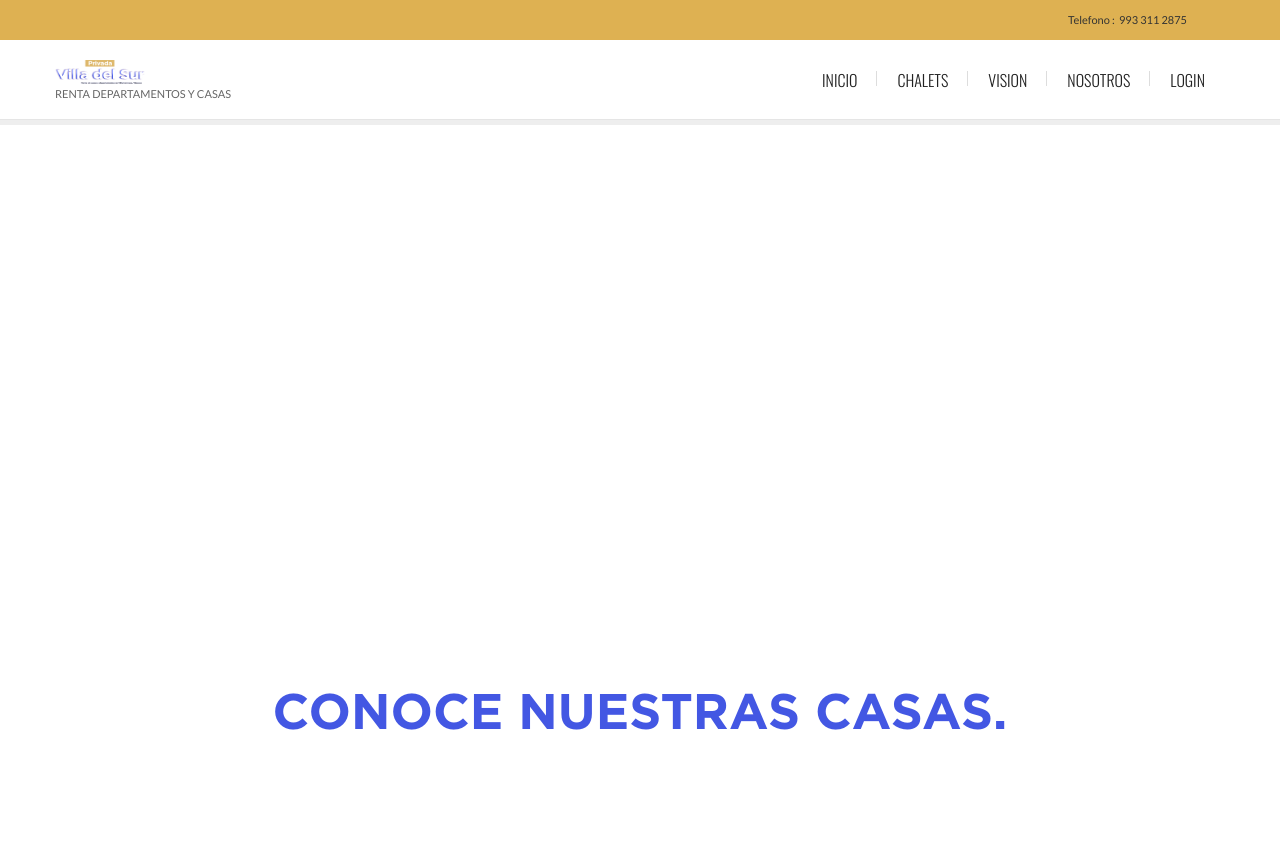
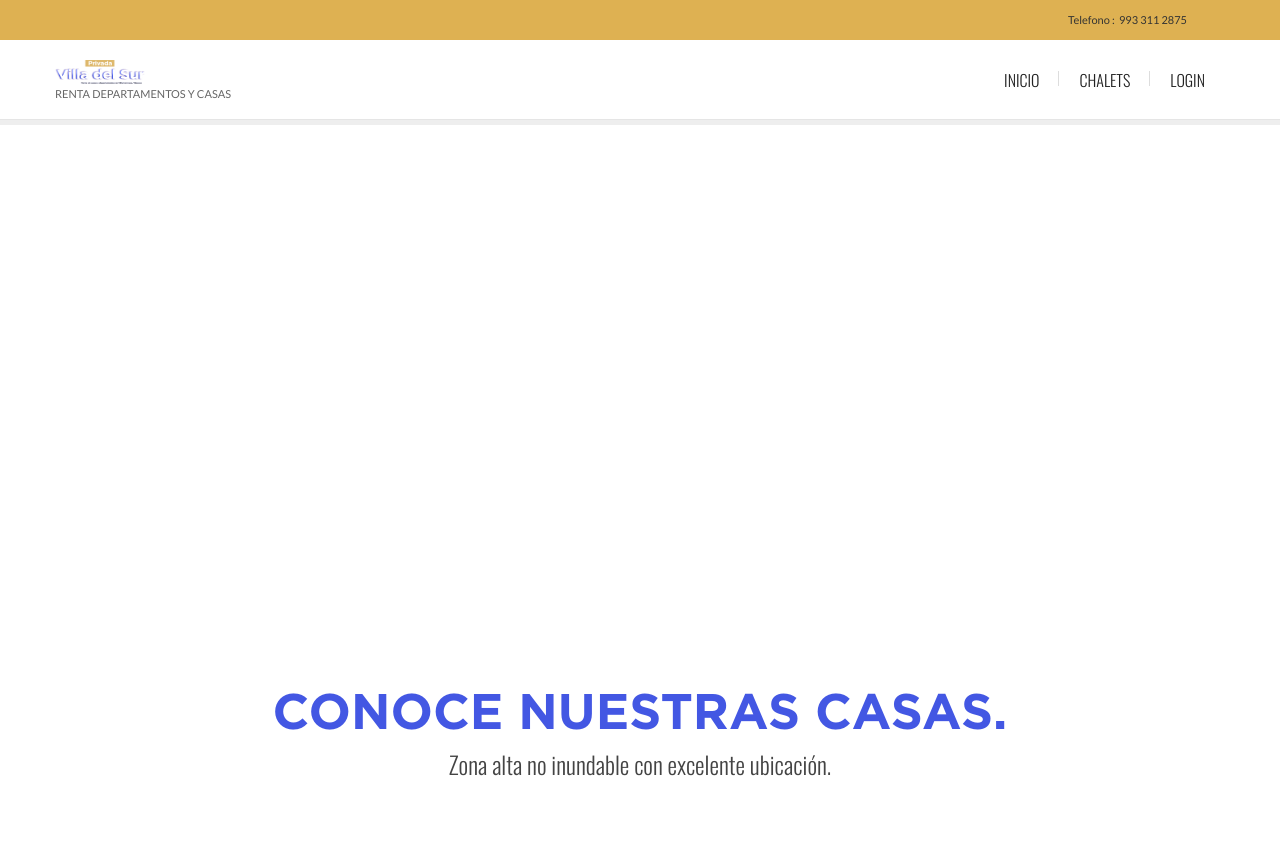
Before and after one commit to inuyaga/privadaVS, a Django app: template templates/web/inicio.html in a window 1280 px wide. Shown: the top 862 px of the page. Run offline with Django 3.2, Linux system fonts and the light colour scheme; the template is opened without the code that fills it, so the values that code supplies are empty; some libraries are stand-ins or nearby versions.

Commit message:
cambio en el templates

```diff
--- a/templates/web/base.html
+++ b/templates/web/base.html
@@ -179,8 +179,7 @@
 								class="dark-text hover-text-theme"><span>Inicio</span></a>
 						<li class="has-sub"><a href="{% url 'web:chalet-list' %}"
 								class="dark-text hover-text-theme"><span>Chalets</span></a>
-						<li class="has-sub"><a href="#" class="dark-text hover-text-theme"><span>Vision</span></a>
-						<li class="has-sub"><a href="#" class="dark-text hover-text-theme"><span>Nosotros</span></a>
+
 							{% if user.is_authenticated %}
 						<li class="has-sub"><a href="{% url 'admin:index' %}"
 								class="dark-text hover-text-theme"><span>Panel</span></a>
--- a/templates/web/inicio.html
+++ b/templates/web/inicio.html
@@ -45,7 +45,7 @@
         <div class="row">
             <div class="header-iconbox">
                 <h3 class="text-cap text-center titulo-principal">CONOCE NUESTRAS CASAS.</h3>
-                <!-- <p class="text-center des-text">Phasellus id lacus neque. Proin vestibulum leo at turpis rhoncus, sed lacinia sem mollis. Etiam cursus bibendum dictum. Interdum et malesuada fames ac ante ipsum primis in faucibus. Etiam auctor eu nunc nec facilisis. Duis in felis eget eros tristique ornare. Maecenas volutpat, nisi id pretium imperdiet, odio neque pellentesque erat.</p> -->
+                <h3 class="text-center">Zona alta no inundable con excelente ubicación.</h3>
             </div>
             <div class="iconbox-set-1-warp">
 
```
